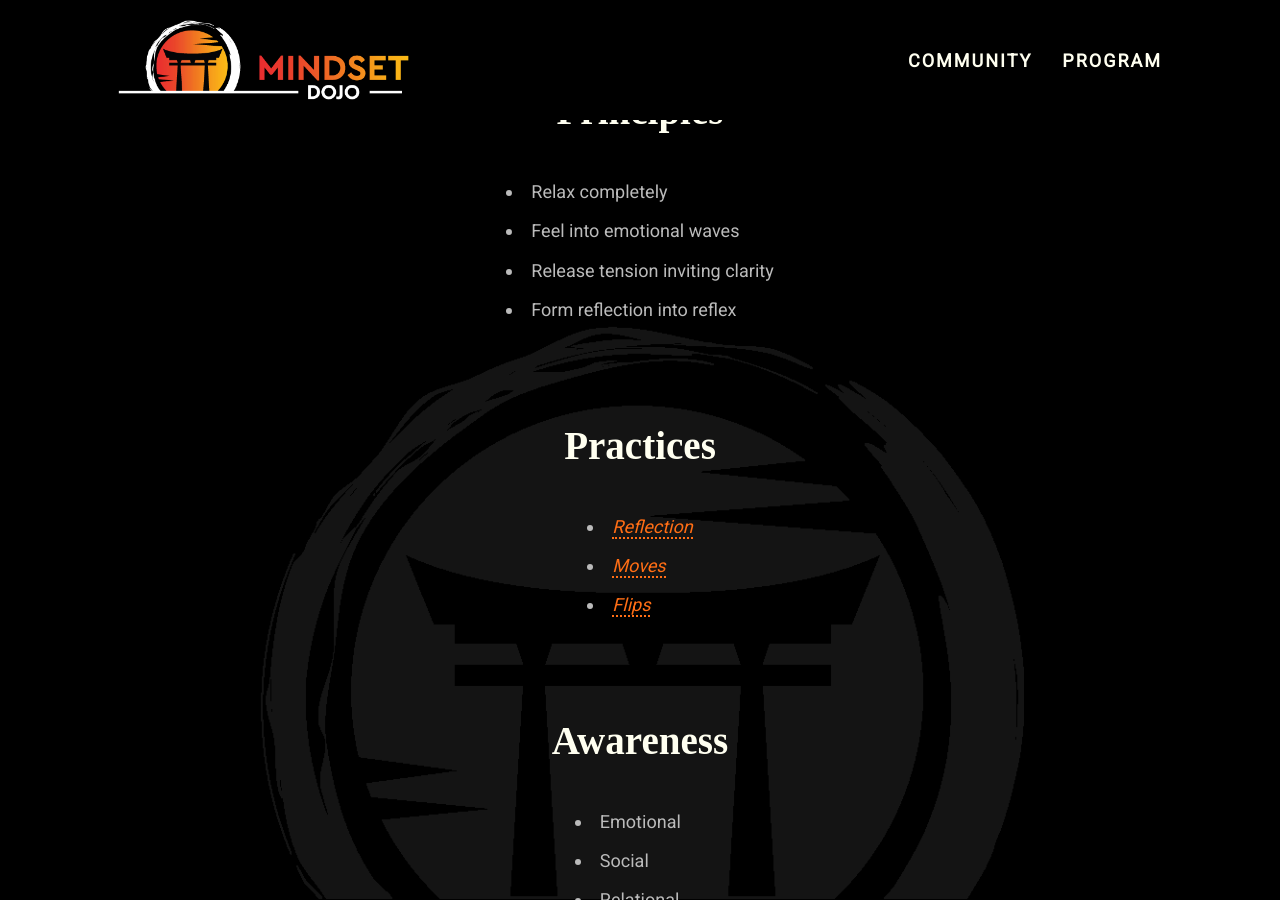
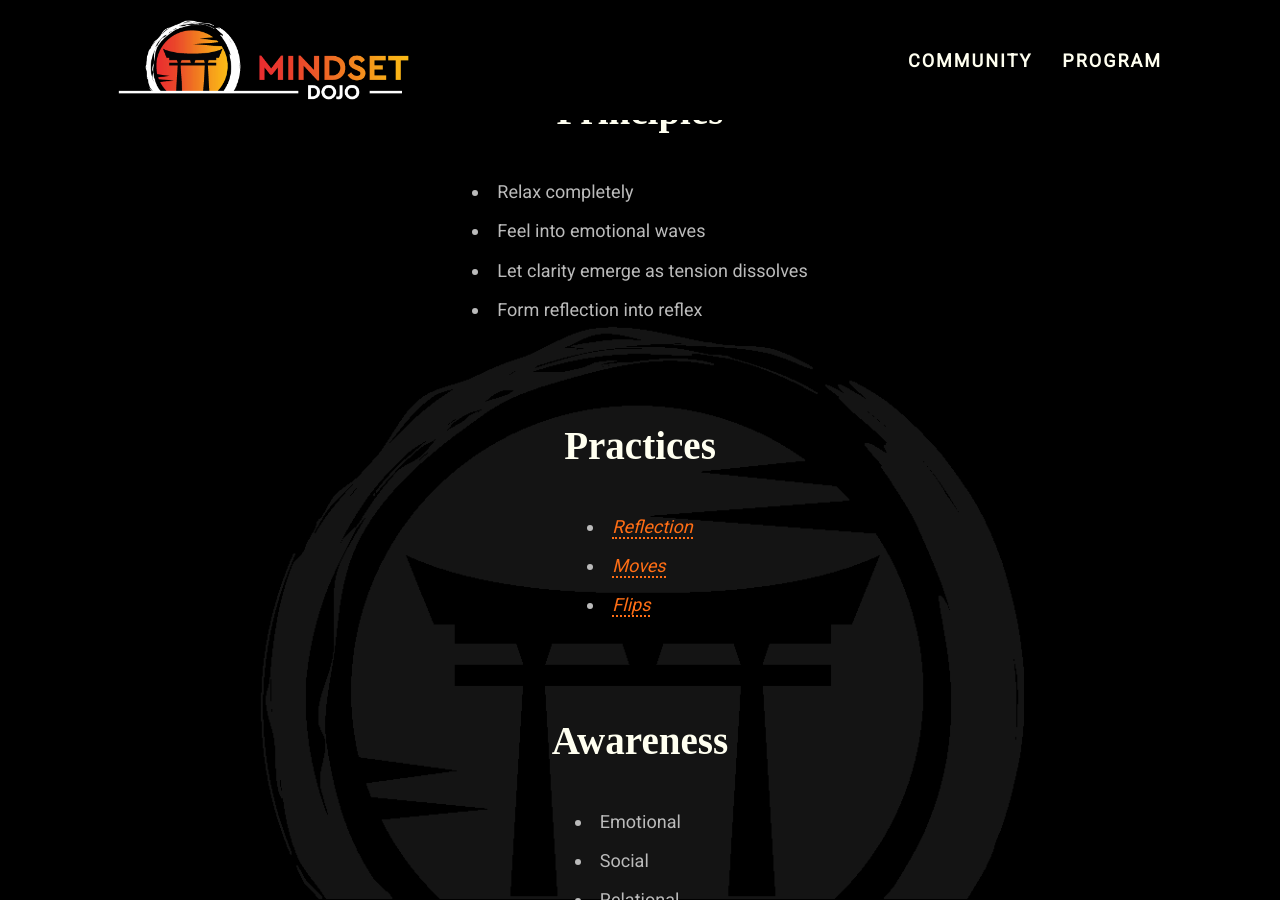
Before and after one commit to mindset-dojo/mindset-dojo.github.io, a Jekyll site: the page built from program.md, in a window 1280 px wide and 900 px high, scrolled down 559 px. Built offline with Jekyll 4.4.1, drawn with Linux system fonts in a browser that asks for light colours; some web fonts are replaced.

Commit message:
feat: Uplift Mindset Principle for Tension Intuition

```diff
--- a/_data/program.yaml
+++ b/_data/program.yaml
@@ -7,7 +7,7 @@ invitation: >-
 principles:
   - label: Relax completely
   - label: Feel into emotional waves
-  - label: Release tension inviting clarity
+  - label: Let clarity emerge as tension dissolves
   - label: Form reflection into reflex
 practices:
   - label: Reflection
```
